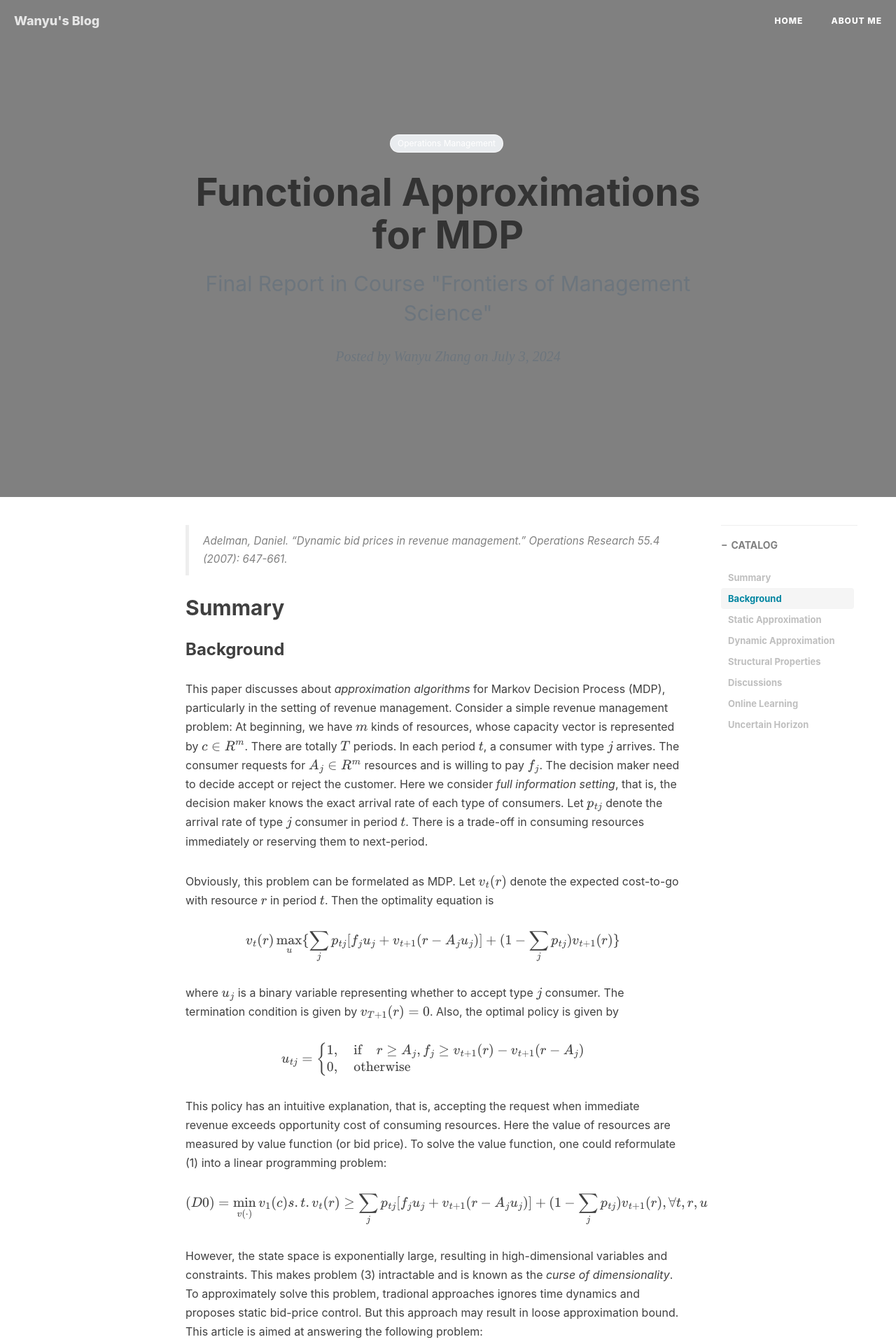
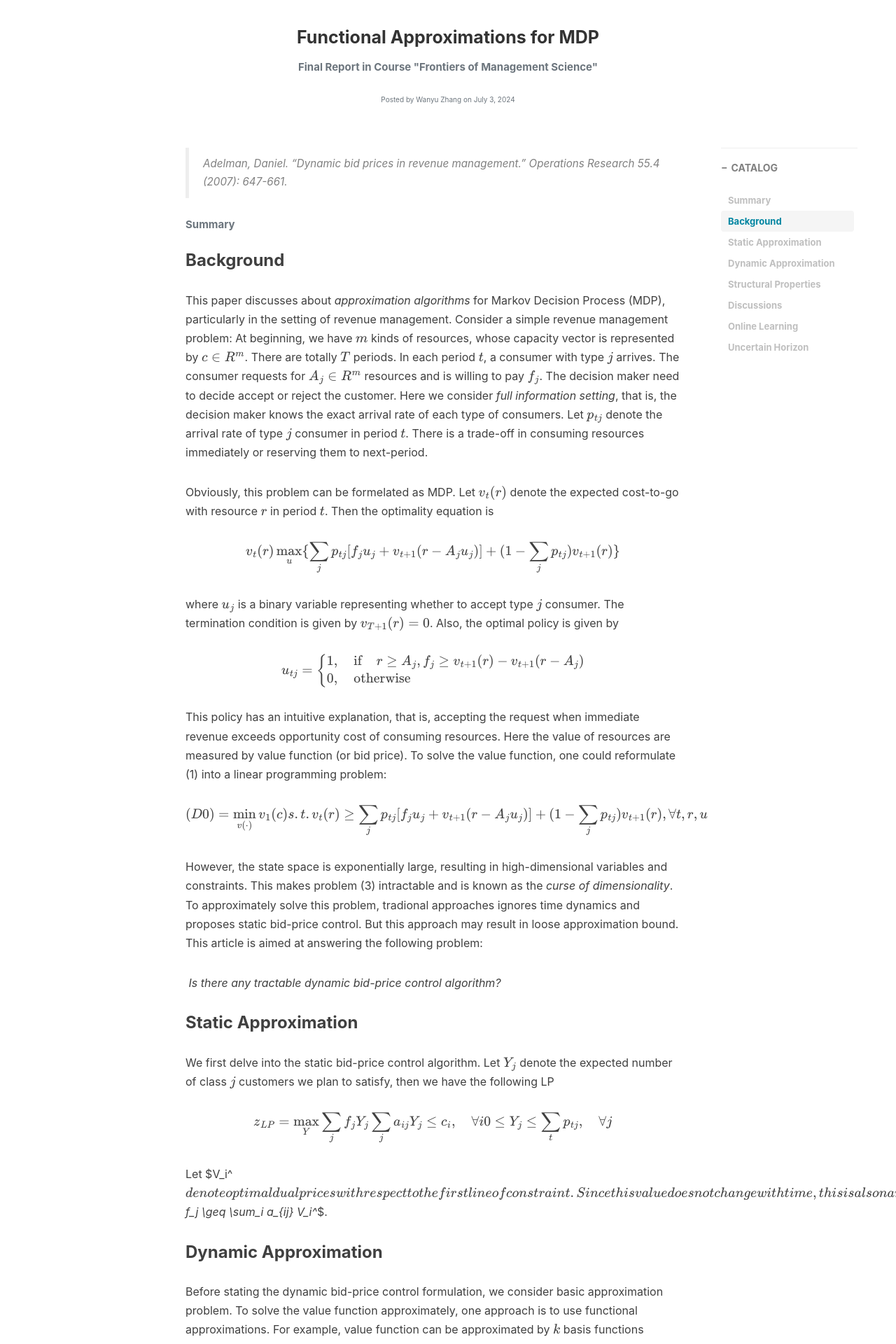
Before and after one commit to zwyhahaha/zwyhahaha.github.io, a Jekyll site: the page built from _posts/2024-07-03-MDP-aprox.md, in a window 1280 px wide. Shown: the top 1920 px of the page at 70% size. Built offline with Jekyll 4.4.1, drawn with Linux system fonts in a browser that asks for light colours; nearby versions of some CDN libraries; formulas are drawn with MathJax 3; comment, search, counter and statistics services are not loaded.

Commit message:
post_layout

```diff
--- a/_layouts/post.html
+++ b/_layouts/post.html
@@ -4,72 +4,36 @@ layout: default
 
 <script type="text/javascript" src="https://cdn.mathjax.org/mathjax/latest/MathJax.js?config=TeX-AMS-MML_HTMLorMML"></script>
 
-<!-- Post Header -->
-<style type="text/css">
-    header.intro-header {
-        padding: 40px 0; /* 增加内边距，使内容更美观 */
+<!-- Simple Heading -->
+<style>
+    .post-header {
+        text-align: center;
+        margin: 40px auto;
+        max-width: 800px;
     }
-
-    .post-heading {
-        text-align: center; /* 居中显示标题和副标题 */
-    }
-
-    .tags {
-        margin-bottom: 20px; /* 调整标签与标题之间的间距 */
-    }
-
-    .tag {
-        display: inline-block;
-        margin: 0 5px;
-        padding: 5px 10px;
-        background-color: #e9ecef;
-        border-radius: 3px;
-        color: #333;
-        text-decoration: none;
-    }
-
-    .tag:hover {
-        background-color: #dee2e6;
-    }
-
     h1 {
         font-size: 2.5rem;
+        color: #333;
         margin-bottom: 10px;
-        color: #333; /* 设置标题颜色 */
     }
-
-    h2.subheading {
+    h2 {
         font-size: 1.5rem;
         color: #6c757d;
-        margin-bottom: 20px;
+        margin-bottom: 15px;
     }
-
     .meta {
         font-size: 1rem;
         color: #6c757d;
     }
 </style>
 
-<header class="intro-header">
-    <div class="container">
-        <div class="row">
-            <div class="col-lg-8 col-lg-offset-2 col-md-10 col-md-offset-1">
-                <div class="post-heading">
-                    <div class="tags">
-                        {% for tag in page.tags %}
-                        <a class="tag" href="{{ site.baseurl }}/tags/#{{ tag }}" title="{{ tag }}">{{ tag }}</a>
-                        {% endfor %}
-                    </div>
-                    <h1>{{ page.title }}</h1>
-                    {% if page.subtitle %}
-                    <h2 class="subheading">{{ page.subtitle }}</h2>
-                    {% endif %}
-                    <span class="meta">Posted by {% if page.author %}{{ page.author }}{% else %}{{ site.title }}{% endif %} on {{ page.date | date: "%B %-d, %Y" }}</span>
-                </div>
-            </div>
-        </div>
-    </div>
-</header>
+<div class="post-header">
+    <h1>{{ page.title }}</h1>
+    {% if page.subtitle %}
+    <h2>{{ page.subtitle }}</h2>
+    {% endif %}
+    <p class="meta">Posted by {% if page.author %}{{ page.author }}{% else %}{{ site.title }}{% endif %} on {{ page.date | date: "%B %-d, %Y" }}</p>
+</div>
 <!-- Post Content -->
 <article>
     <div class="container">
```
Also changed, not shown: 1 other file.
